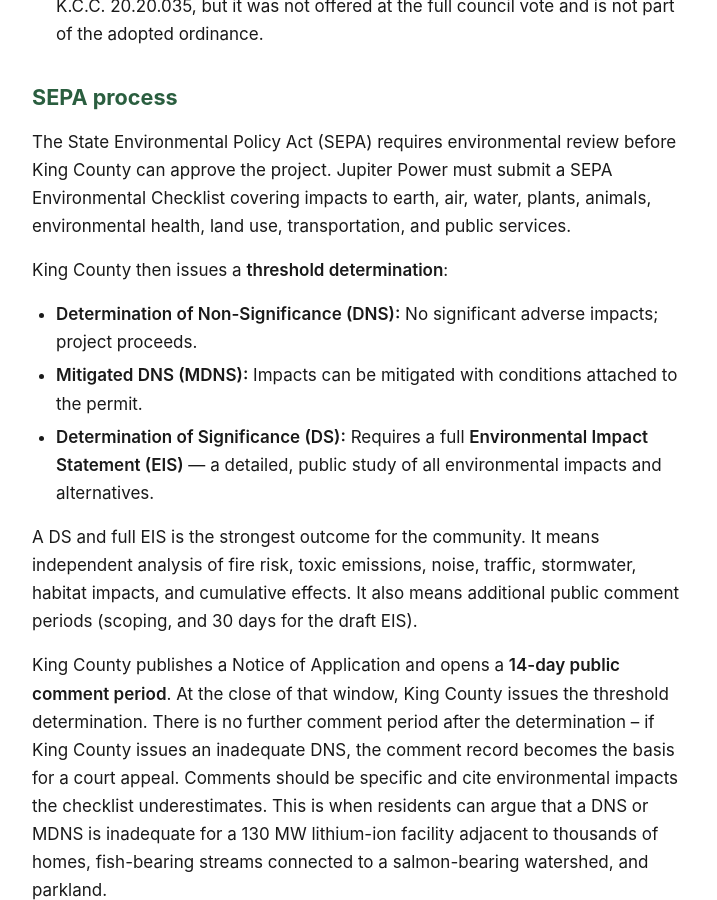
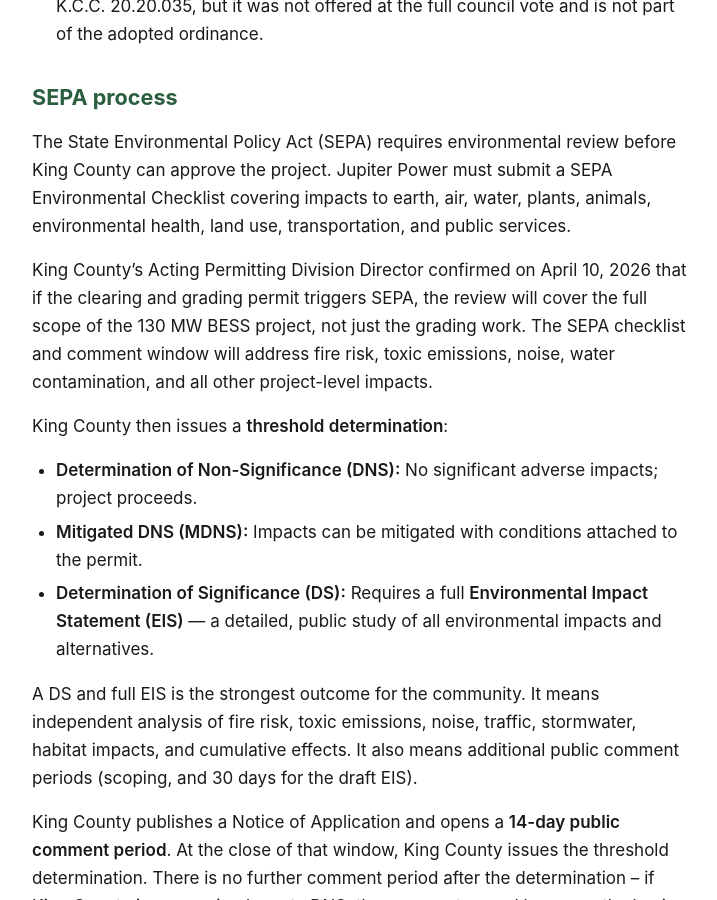
Before and after one commit to calef/cascadia-ridge-bess, a Jekyll site: the page built from _pages/permitting.md, in a window 1280 px wide and 900 px high, scrolled down 1847 px. Shown: the whole window, without its empty margins (280-997 px from the left). Built offline with Jekyll 4.4.1, drawn with Linux system fonts in a browser that asks for light colours.

Commit message:
Deploy site 2026-04-10-112302

```diff
--- a/_pages/permitting.md
+++ b/_pages/permitting.md
@@ -32,6 +32,8 @@ The ordinance is new and Cascadia Ridge is an early test. Some of its provisions
 ## SEPA process
 
 The State Environmental Policy Act (SEPA) requires environmental review before King County can approve the project. Jupiter Power must submit a SEPA Environmental Checklist covering impacts to earth, air, water, plants, animals, environmental health, land use, transportation, and public services.
+
+King County's Acting Permitting Division Director confirmed on April 10, 2026 that if the clearing and grading permit triggers SEPA, the review will cover the full scope of the 130 MW BESS project, not just the grading work. The SEPA checklist and comment window will address fire risk, toxic emissions, noise, water contamination, and all other project-level impacts.
 
 King County then issues a **threshold determination**:
 
```
